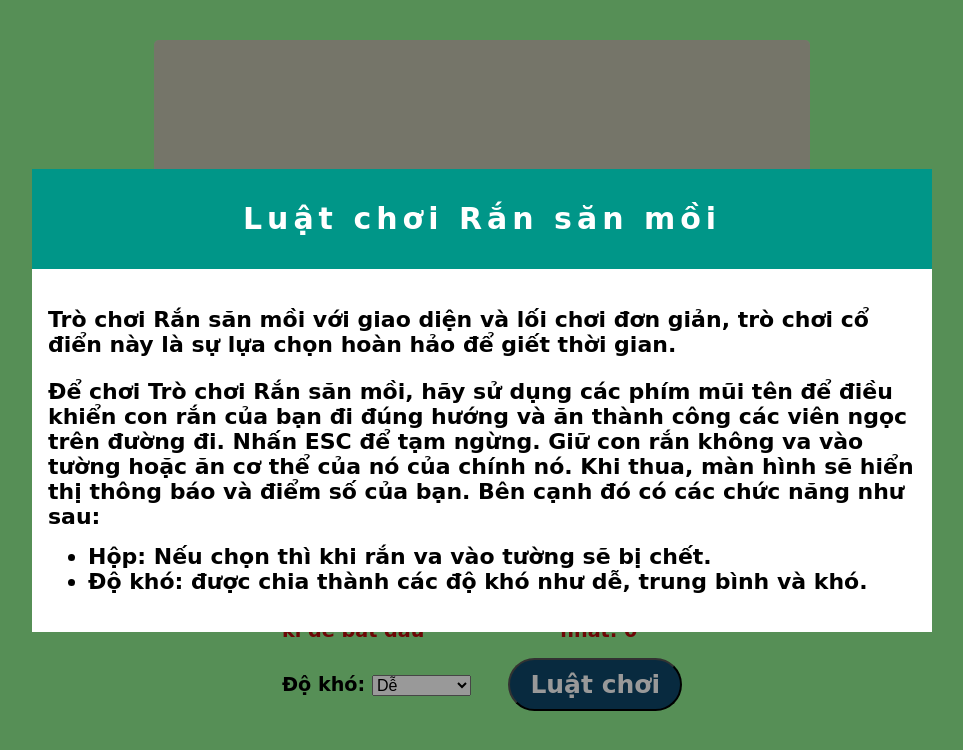
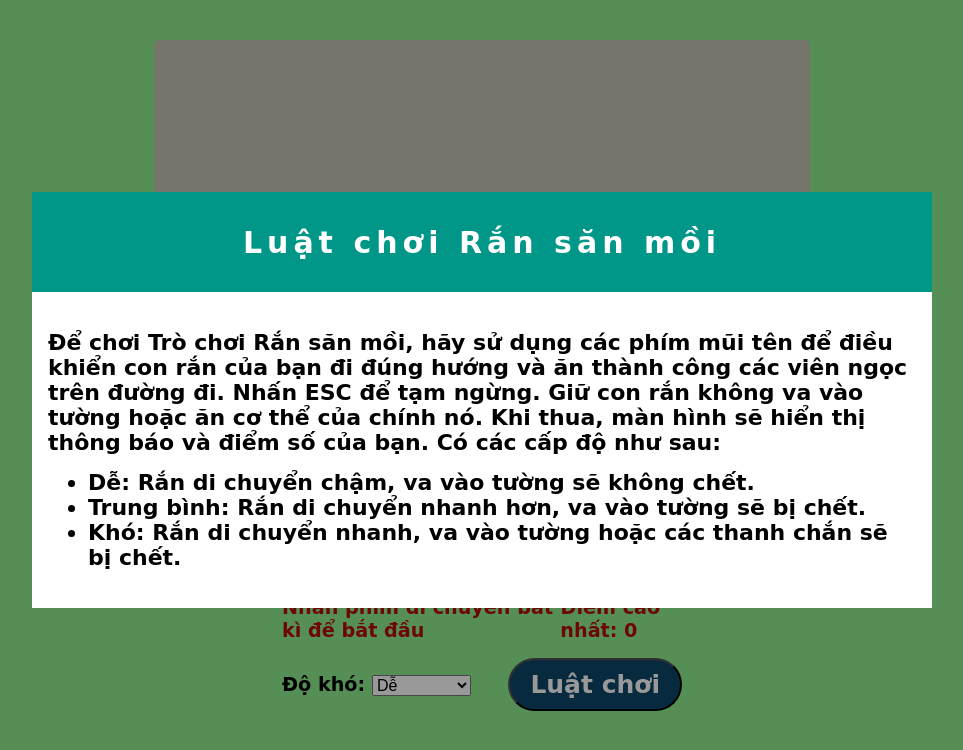
Before and after one commit to Gilgamesh-hoang/Snake-Game, a plain HTML site: page index.html in a window 1280 px wide. Both pictures are taken after a click on the button "Luật chơi". Shown: the whole page, without its empty margins (158-1121 px from the left). Drawn offline with Linux system fonts and the light colour scheme.

Commit message:
update rules

```diff
--- a/index.html
+++ b/index.html
@@ -58,21 +58,18 @@
             </header>
 
             <div class="modal-body">
-                <p>Trò chơi Rắn săn mồi với giao diện và lối chơi đơn giản, trò chơi cổ điển này là sự lựa
-                    chọn hoàn hảo để giết thời gian.</p>
-
                 <p class="mb-15">Để chơi Trò chơi Rắn săn mồi, hãy sử dụng các phím mũi tên để điều khiển con
                     rắn của bạn đi đúng hướng và ăn thành công các viên ngọc trên đường đi. Nhấn ESC để tạm ngừng.
-                    Giữ con rắn không va vào tường hoặc ăn cơ thể của nó của chính nó. Khi thua, màn hình
-                    sẽ hiển thị thông báo và điểm số của bạn. Bên cạnh đó có các chức năng như sau:</p>
+                    Giữ con rắn không va vào tường hoặc ăn cơ thể của chính nó. Khi thua, màn hình
+                    sẽ hiển thị thông báo và điểm số của bạn. Có các cấp độ như sau:</p>
                 <ul class="mt-0">
-                    <li>Hộp: Nếu chọn thì khi rắn va vào tường sẽ bị chết.</li>
-                    <li>Độ khó: được chia thành các độ khó như dễ, trung bình và khó.</li>
+                    <li>Dễ: Rắn di chuyển chậm, va vào tường sẽ không chết.</li>
+                    <li>Trung bình: Rắn di chuyển nhanh hơn, va vào tường sẽ bị chết.</li>
+                    <li>Khó: Rắn di chuyển nhanh, va vào tường hoặc các thanh chắn sẽ bị chết.</li>
                 </ul>
             </div>
         </div>
     </div>
-
 </body>
 <script src="./snake.js"></script>
 
--- a/styles.scss
+++ b/styles.scss
@@ -103,7 +103,6 @@ body {
 .barrier {
     background-color: #45d222;
     border: 2px solid black;
-    animation: gemAnimation 0.5s infinite;
 }
 .overlay {
     position: absolute;
```
Also changed, not shown: styles.css, 1 other file.
